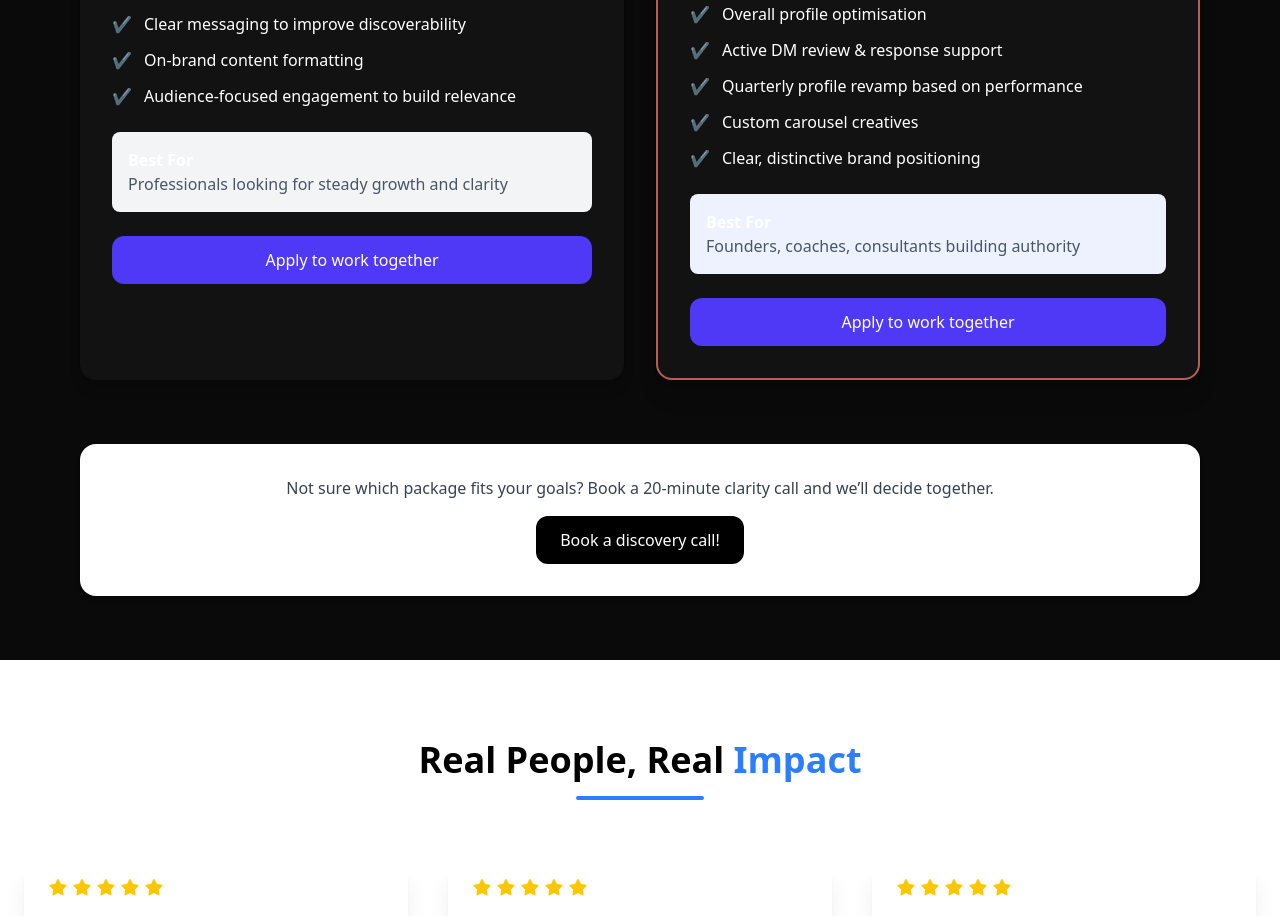
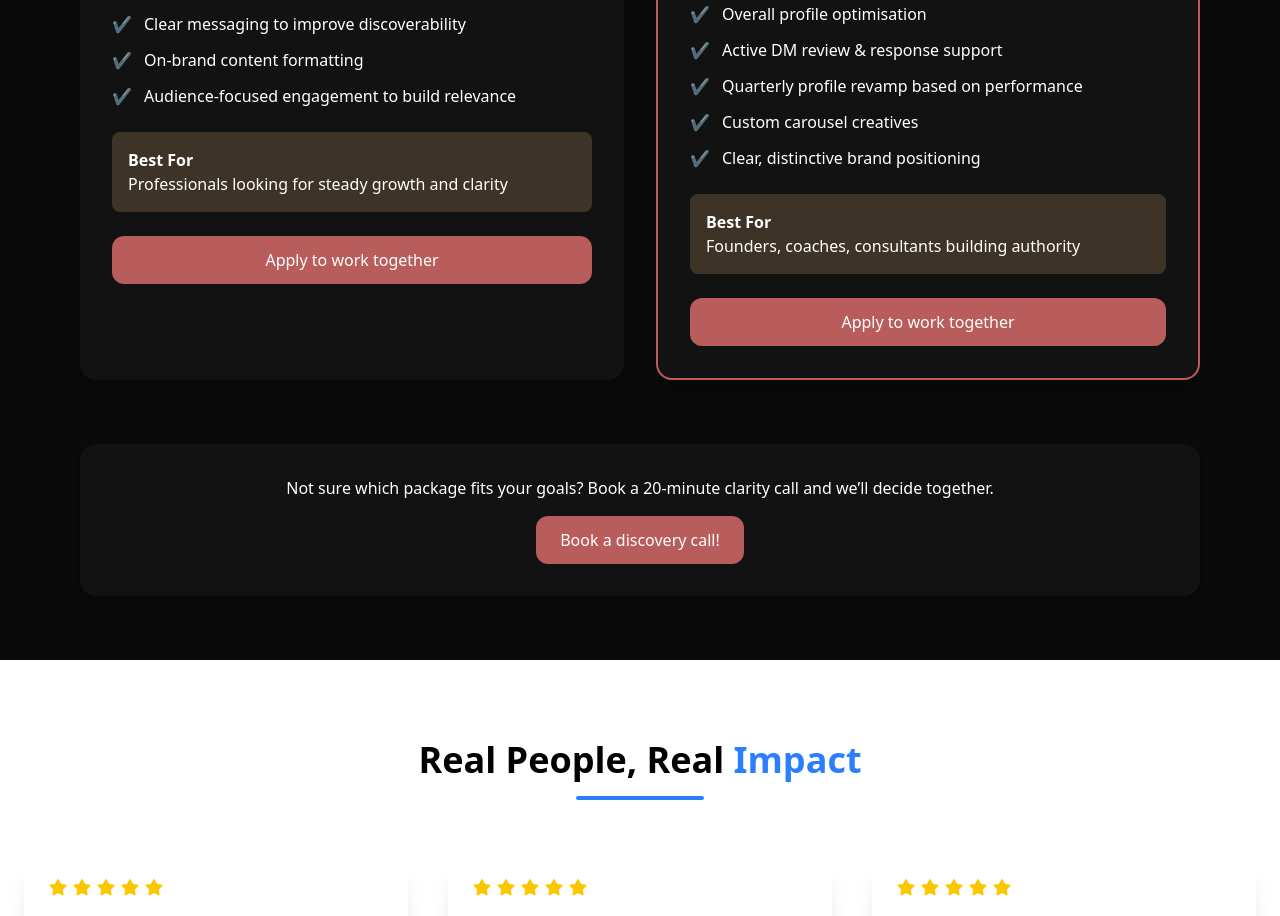
Before and after one commit to gourviii/linkedup, a React (Vite) app: page / in a window 1280 px wide. Shown: the part 4583-5499 px from the top of the page. Built offline with nearby package versions, Linux system fonts and the light colour scheme.

Commit message:
Packages complete

```diff
--- a/src/components/Package.jsx
+++ b/src/components/Package.jsx
@@ -43,14 +43,14 @@ const Package = () => {
               ))}
             </ul>
 
-            <div className="mt-6 p-4 bg-gray-100 rounded-lg">
+            <div className="mt-6 p-4 bg-[#3d3427] rounded-lg">
               <p className="font-semibold">Best For</p>
-              <p className="text-gray-600">
+              <p className="text-white">
                 Professionals looking for steady growth and clarity
               </p>
             </div>
             <Link to="/contact">
-              <button className="mt-6 w-full bg-indigo-600 text-white py-3 rounded-xl hover:bg-indigo-700 transition">
+              <button className="mt-6 w-full bg-[#b85c5c] text-white py-3 rounded-xl hover:bg-indigo-700 transition">
                 Apply to work together
               </button>
             </Link>
@@ -87,14 +87,14 @@ const Package = () => {
               ))}
             </ul>
 
-            <div className="mt-6 p-4 bg-indigo-50 rounded-lg">
+            <div className="mt-6 p-4 bg-[#3d3427] rounded-lg">
               <p className="font-semibold">Best For</p>
-              <p className="text-gray-600">
+              <p className="text-white">
                 Founders, coaches, consultants building authority
               </p>
             </div>
             <Link to="/contact">
-              <button className="mt-6 w-full bg-indigo-600 text-white py-3 rounded-xl hover:bg-indigo-700 transition">
+              <button className="mt-6 w-full bg-[#b85c5c] text-white py-3 rounded-xl hover:bg-indigo-700 transition">
                 Apply to work together
               </button>
             </Link>
@@ -103,12 +103,12 @@ const Package = () => {
 
         {/* Discovery Call */}
         <a href="https://topmate.io/gourvi_tiwari/1915104" target="_blank">
-          <div className="mt-16 text-center bg-white p-8 rounded-2xl shadow-md">
-            <p className="text-gray-700 mb-4">
+          <div className="mt-16 text-center bg-[#121212] p-8 rounded-2xl shadow-md">
+            <p className="text-white mb-4">
               Not sure which package fits your goals? Book a 20-minute clarity
               call and we’ll decide together.
             </p>
-            <button className="bg-black text-white px-6 py-3 rounded-xl hover:bg-gray-800 transition">
+            <button className="bg-[#b85c5c] text-white px-6 py-3 rounded-xl hover:bg-gray-800 transition">
               Book a discovery call!
             </button>
           </div>
```
